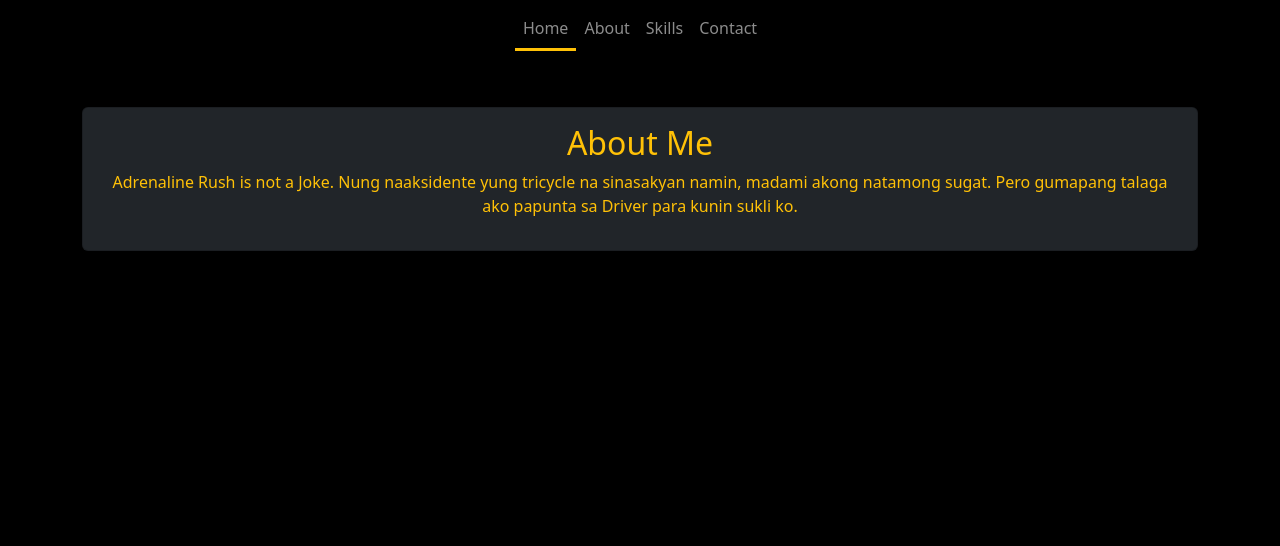
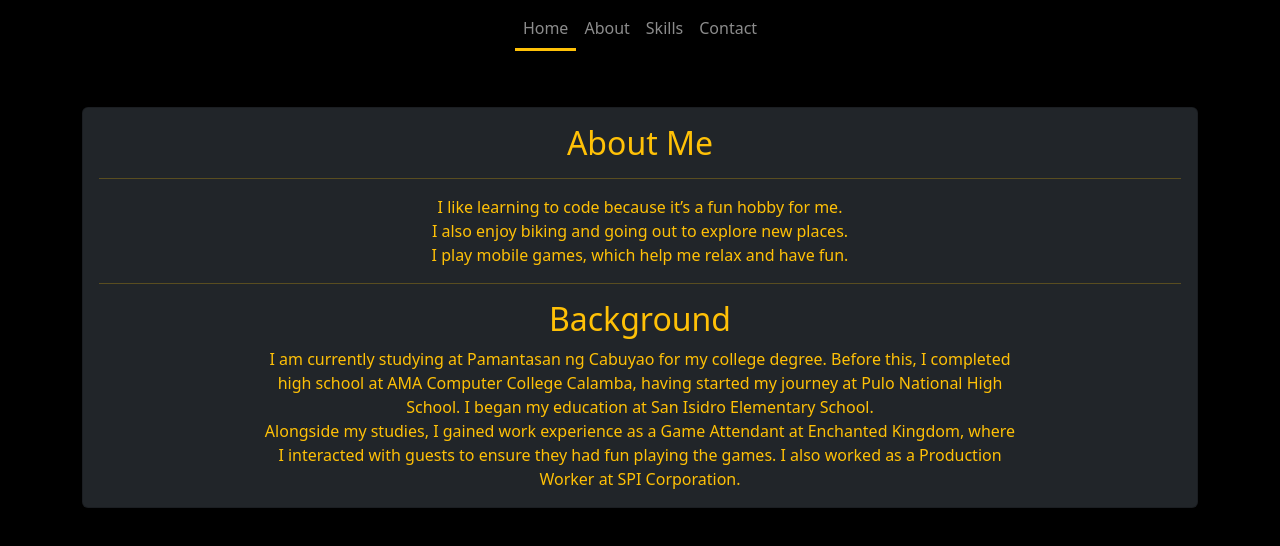
Before and after one commit to tortangChris/my-profile-web, a React (Create React App) app: page /about in a window 1280 px wide. Shown: the top 546 px of the page. Built offline with nearby package versions, Linux system fonts and the light colour scheme.

Commit message:
Add Background About Me and Add Margin

```diff
--- a/src/About.js
+++ b/src/About.js
@@ -1,4 +1,4 @@
-import React from 'react'
+import React from 'react';
 
 const About = () => {
   return (
@@ -7,18 +7,31 @@ const About = () => {
         <div className='card-body'>
           <div className='text-center'>
             <h2>About Me</h2>
+            <hr />
             <div>
-              <p>
-                  Adrenaline Rush is not a Joke. Nung naaksidente yung tricycle na sinasakyan namin,
-                  madami akong natamong sugat. Pero gumapang talaga ako papunta sa Driver para kunin
-                  sukli ko.
+              <p style={{ margin: '0 15%' }}>
+                I like learning to code because it’s a fun hobby for me.
+              </p>
+              <p style={{ margin: '0 15%' }}>
+                I also enjoy biking and going out to explore new places.
+              </p>
+              <p style={{ margin: '0 15%' }}>
+                I play mobile games, which help me relax and have fun.
+              </p>
+              <hr />
+              <h2 className='mt-3'>Background</h2>
+              <p style={{ margin: '0 15%' }}>
+                I am currently studying at Pamantasan ng Cabuyao for my college degree. Before this, I completed high school at AMA Computer College Calamba, having started my journey at Pulo National High School. I began my education at San Isidro Elementary School.
+              </p>
+              <p style={{ margin: '0 15%' }}>
+                Alongside my studies, I gained work experience as a Game Attendant at Enchanted Kingdom, where I interacted with guests to ensure they had fun playing the games. I also worked as a Production Worker at SPI Corporation.
               </p>
             </div>
           </div>
         </div>
       </div>
     </div>
-  )
+  );
 }
 
-export default About
+export default About;
```
